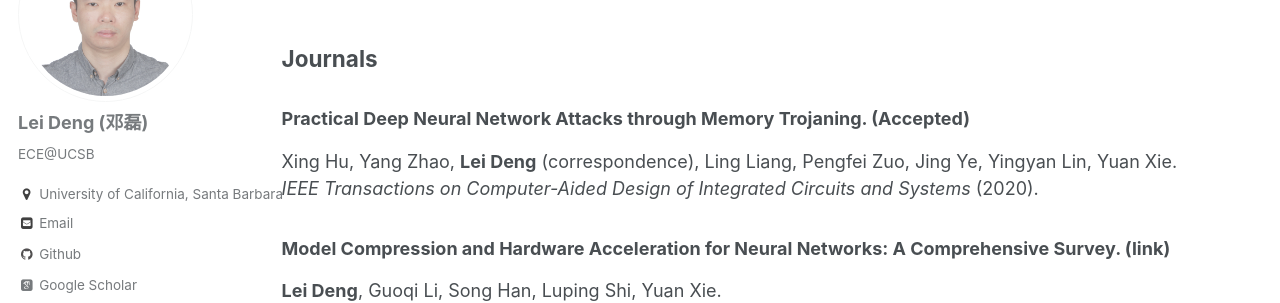
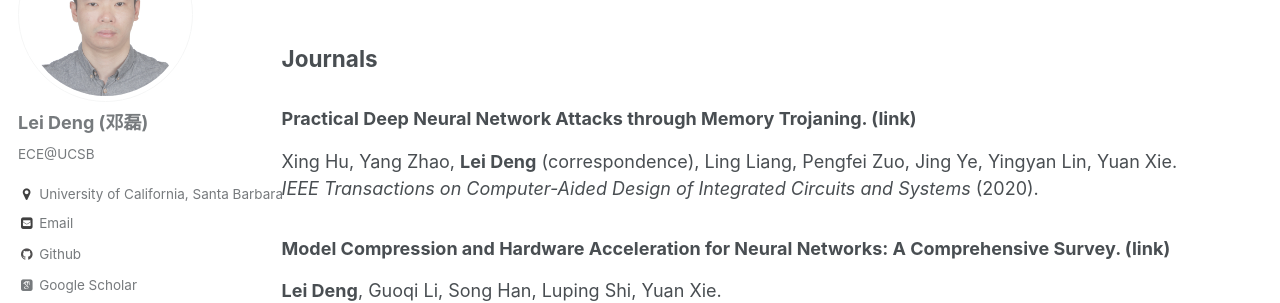
Before and after one commit to dllfei/dllfei.github.io, a Jekyll site: the page built from _pages/publications.md, in a window 1280 px wide and 900 px high. Shown: the part 191-494 px from the top of the window. Built offline with Jekyll 4.4.1, drawn with Linux system fonts in a browser that asks for light colours; some web fonts are replaced.

Commit message:
Update publications.md

```diff
--- a/_pages/publications.md
+++ b/_pages/publications.md
@@ -8,7 +8,7 @@ author_profile: true
 
 ## Journals
 
-### Practical Deep Neural Network Attacks through Memory Trojaning. (Accepted) <br />
+### Practical Deep Neural Network Attacks through Memory Trojaning. ([link](https://ieeexplore.ieee.org/document/9096397)) <br />
 Xing Hu, Yang Zhao, **Lei Deng** (correspondence), Ling Liang, Pengfei Zuo, Jing Ye, Yingyan Lin, Yuan Xie. <br />
 *IEEE Transactions on Computer-Aided Design of Integrated Circuits and Systems* (2020).
 
```
